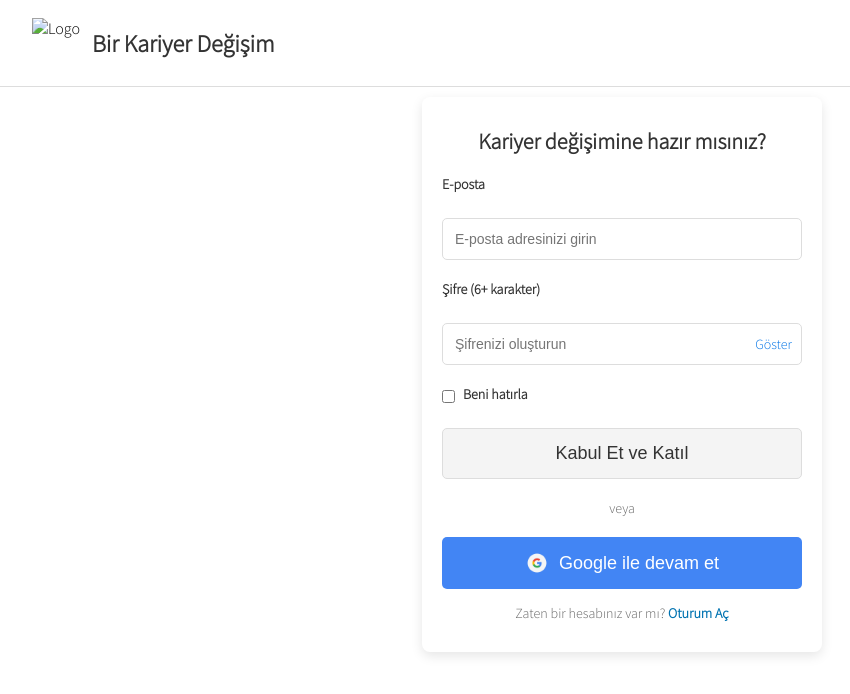
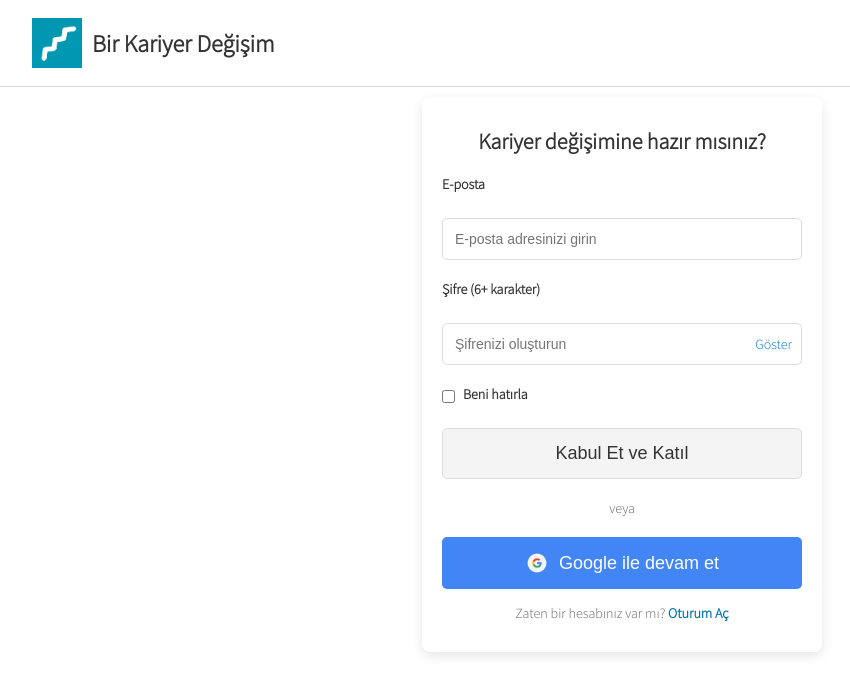
Before and after one commit to canasina/canasina.github.io, a plain HTML site: page üyeol.html in a window 1280 px wide. Shown: the whole page, without its empty margins (18-868 px from the left). Drawn offline with Linux system fonts and the light colour scheme; files whose address does not match are found by name.

Commit message:
Update üyeol.html

```diff
--- a/üyeol.html
+++ b/üyeol.html
@@ -12,7 +12,7 @@
     <div class="header">
         <div class="logo-container">
             <a href="anasayfa.html"  class="logo-container">
-                <img src="fotograf/logo.png" alt="Logo" class="logo">
+                <img src="logo.png" alt="Logo" class="logo">
                 <h1 class="logo-text">Bir Kariyer Değişim</h1>
             </a>
         </div>
```
